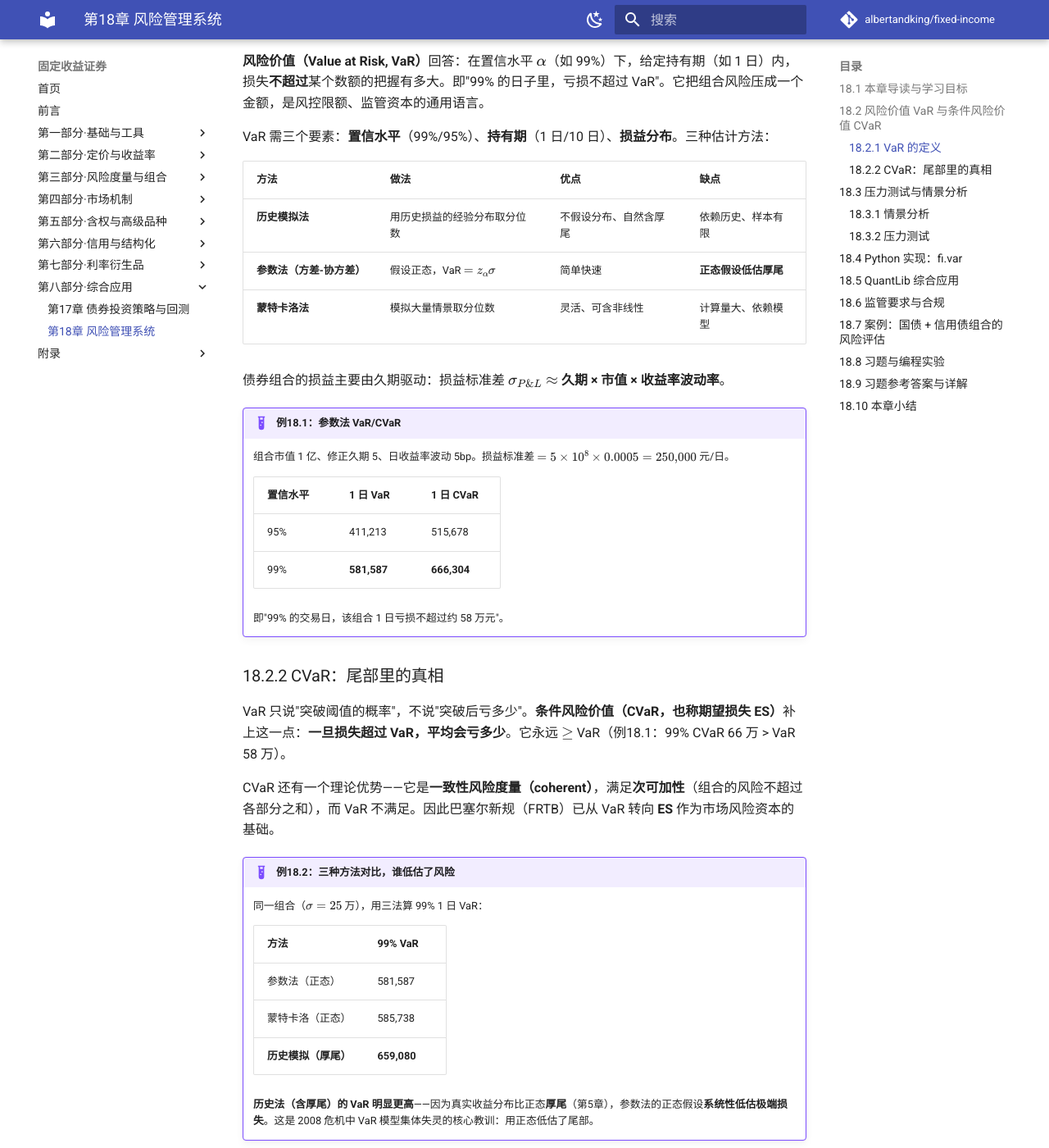
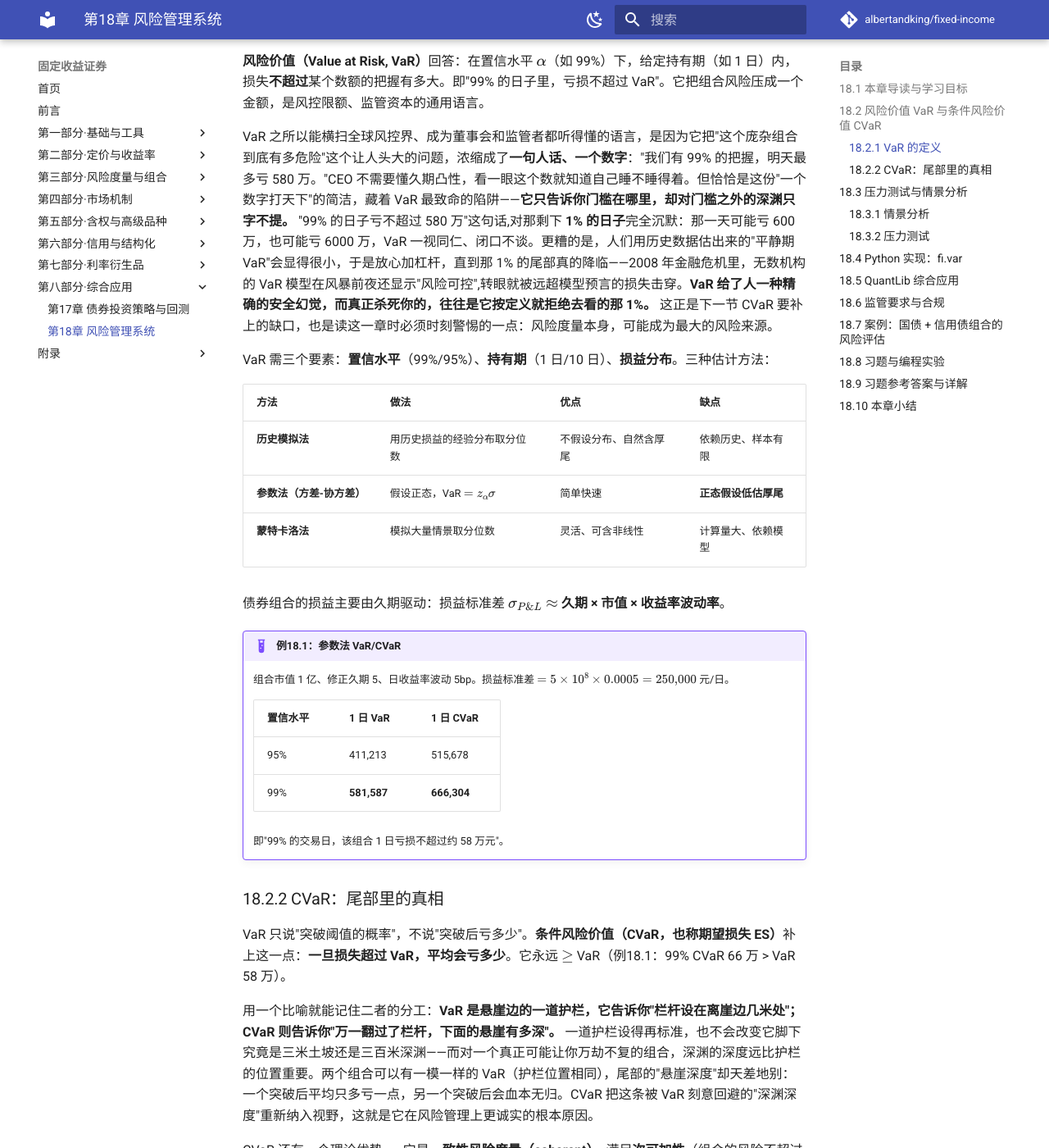
Before and after one commit to albertandking/fixed-income, an MkDocs documentation site: the page built from book/part8/18-risk-management.md, in a window 1280 px wide and 1400 px high, scrolled down 1108 px. Shown: the whole window at 82% size. Built offline with MkDocs 1.6.1 and Material for MkDocs 9.7.7, drawn with Linux system fonts in a browser that asks for light colours; comment, search, counter and statistics services are not loaded; some of the changed text lies outside the part shown.

Commit message:
第18章散文加厚：18.2 VaR的真义与精确安全幻觉(2008模型失灵)、CVaR=护栏vs悬崖深度与分散化悖论(次可加性大白话)

```diff
--- a/book/part8/18-risk-management.md
+++ b/book/part8/18-risk-management.md
@@ -37,6 +37,8 @@
 
 **风险价值（Value at Risk, VaR）**回答：在置信水平 $\alpha$（如 99%）下，给定持有期（如 1 日）内，损失**不超过**某个数额的把握有多大。即"99% 的日子里，亏损不超过 VaR"。它把组合风险压成一个金额，是风控限额、监管资本的通用语言。
 
+VaR 之所以能横扫全球风控界、成为董事会和监管者都听得懂的语言，是因为它把"这个庞杂组合到底有多危险"这个让人头大的问题，浓缩成了**一句人话、一个数字**："我们有 99% 的把握，明天最多亏 580 万。"CEO 不需要懂久期凸性，看一眼这个数就知道自己睡不睡得着。但恰恰是这份"一个数字打天下"的简洁，藏着 VaR 最致命的陷阱——**它只告诉你门槛在哪里，却对门槛之外的深渊只字不提。** "99% 的日子亏不超过 580 万"这句话,对那剩下 **1% 的日子**完全沉默：那一天可能亏 600 万，也可能亏 6000 万，VaR 一视同仁、闭口不谈。更糟的是，人们用历史数据估出来的"平静期 VaR"会显得很小，于是放心加杠杆，直到那 1% 的尾部真的降临——2008 年金融危机里，无数机构的 VaR 模型在风暴前夜还显示"风险可控",转眼就被远超模型预言的损失击穿。**VaR 给了人一种精确的安全幻觉，而真正杀死你的，往往是它按定义就拒绝去看的那 1%。** 这正是下一节 CVaR 要补上的缺口，也是读这一章时必须时刻警惕的一点：风险度量本身，可能成为最大的风险来源。
+
 VaR 需三个要素：**置信水平**（99%/95%）、**持有期**（1 日/10 日）、**损益分布**。三种估计方法：
 
 | 方法 | 做法 | 优点 | 缺点 |
@@ -61,7 +63,9 @@
 
 VaR 只说"突破阈值的概率"，不说"突破后亏多少"。**条件风险价值（CVaR，也称期望损失 ES）**补上这一点：**一旦损失超过 VaR，平均会亏多少**。它永远 $\ge$ VaR（例18.1：99% CVaR 66 万 > VaR 58 万）。
 
-CVaR 还有一个理论优势——它是**一致性风险度量（coherent）**，满足**次可加性**（组合的风险不超过各部分之和），而 VaR 不满足。因此巴塞尔新规（FRTB）已从 VaR 转向 **ES** 作为市场风险资本的基础。
+用一个比喻就能记住二者的分工：**VaR 是悬崖边的一道护栏，它告诉你"栏杆设在离崖边几米处"；CVaR 则告诉你"万一翻过了栏杆，下面的悬崖有多深"。** 一道护栏设得再标准，也不会改变它脚下究竟是三米土坡还是三百米深渊——而对一个真正可能让你万劫不复的组合，深渊的深度远比护栏的位置重要。两个组合可以有一模一样的 VaR（护栏位置相同），尾部的"悬崖深度"却天差地别：一个突破后平均只多亏一点，另一个突破后会血本无归。CVaR 把这条被 VaR 刻意回避的"深渊深度"重新纳入视野，这就是它在风险管理上更诚实的根本原因。
+
+CVaR 还有一个理论优势——它是**一致性风险度量（coherent）**，满足**次可加性**（组合的风险不超过各部分之和），而 VaR 不满足。次可加性翻译成大白话就是"**分散化不应该让风险变大**"——把两个资产放进同一个组合，整体风险至多等于各自风险之和、通常还更小，这是"不要把鸡蛋放一个篮子"这条金融第一直觉的数学表达。可 VaR 在某些情形下竟会**违反**这条常识：两个资产合并后的 VaR 反而大于二者 VaR 之和，等于在说"分散化让你更危险了"——这显然荒谬，会诱导出"拆分持仓来粉饰风险"的扭曲行为。CVaR 没有这个毛病，它对分散化的奖励始终如一。正因为既能看清尾部深渊、又在数学上自洽，巴塞尔新规（FRTB）已从 VaR 转向 **ES** 作为市场风险资本的基础——这是监管层用真金白银的资本要求，为"度量风险要老实面对尾部"投下的一票。
 
 !!! example "例18.2：三种方法对比，谁低估了风险"
     同一组合（$\sigma=25$ 万），用三法算 99% 1 日 VaR：
```
